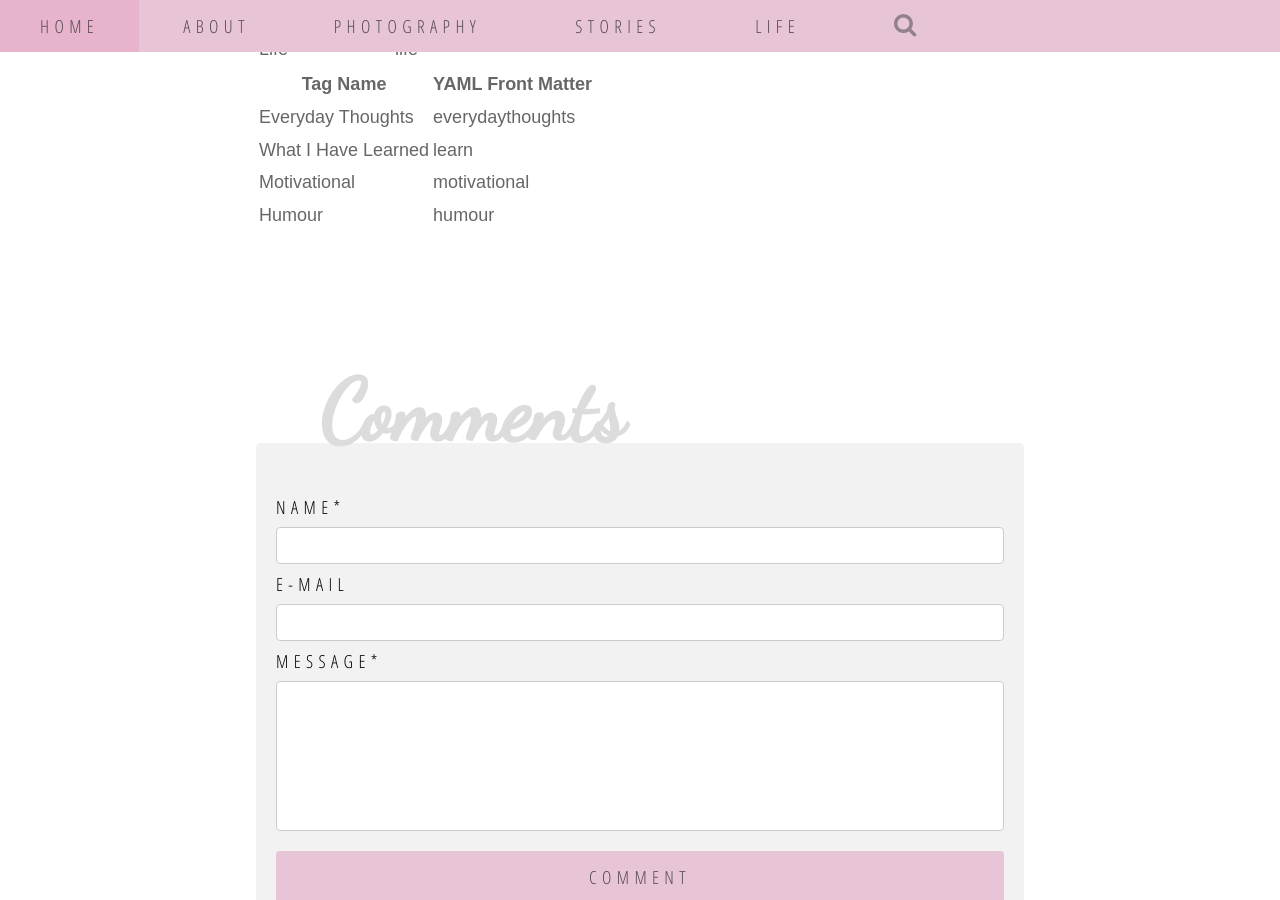
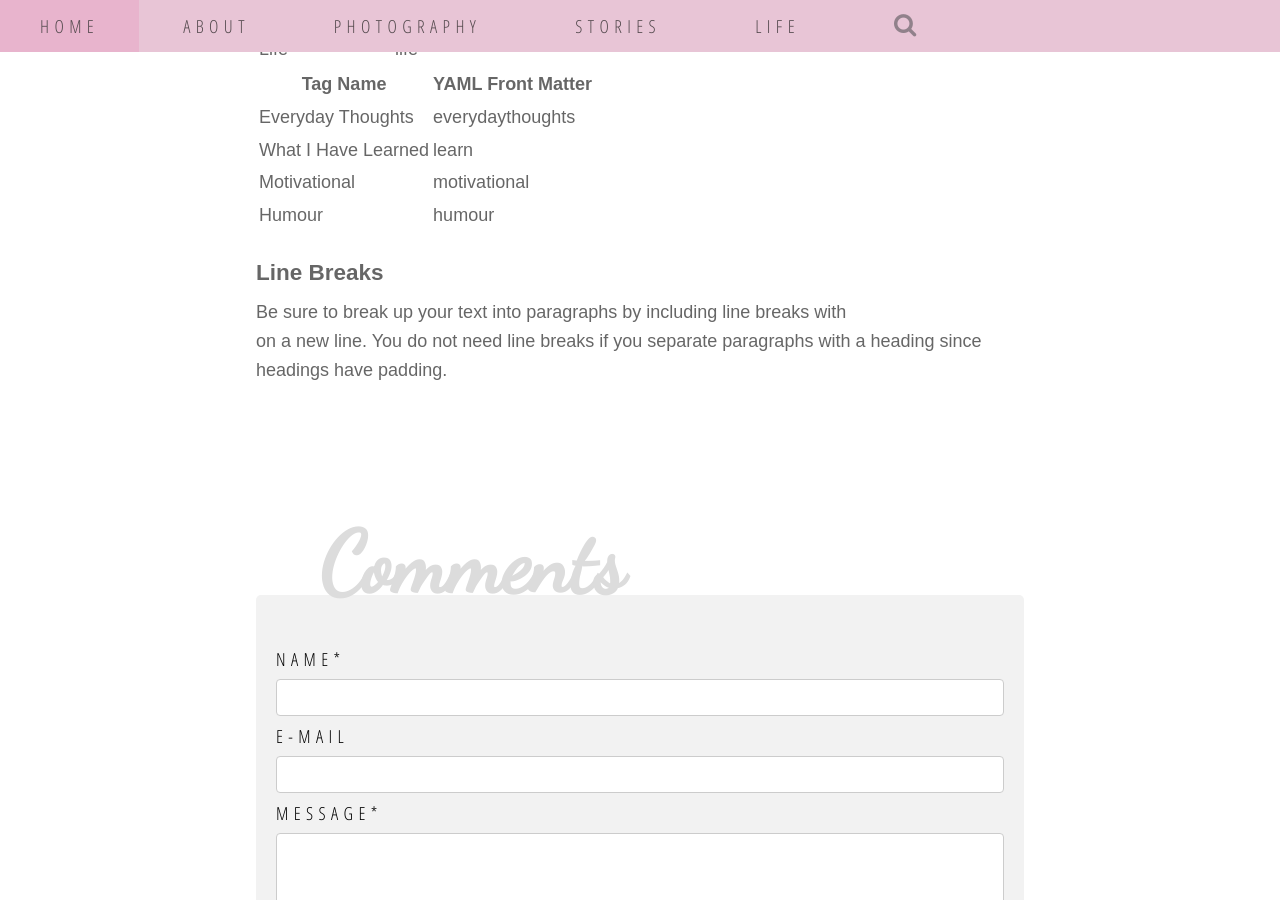
Before and after one commit to JasmineOuO/meaningful-nonsense-jekyll, a Jekyll site: the page built from Writing-and-Formatting-Posts.md, in a window 1280 px wide and 900 px high, scrolled down 2015 px. Built offline with Jekyll 4.4.1, drawn with Linux system fonts in a browser that asks for light colours; nearby versions of some CDN libraries.

Commit message:
Update Writing-and-Formatting-Posts.md

```diff
--- a/Writing-and-Formatting-Posts.md
+++ b/Writing-and-Formatting-Posts.md
@@ -49,3 +49,8 @@ As you can see in the YAML Front Matter snippet above, you can include multiple
 | What I Have Learned | learn             |
 | Motivational        | motivational      |
 | Humour              | humour            |
+
+#### Line Breaks
+
+Be sure to break up your text into paragraphs by including line breaks with <br/> on a new line.
+You do not need line breaks if you separate paragraphs with a heading since headings have padding.
```
